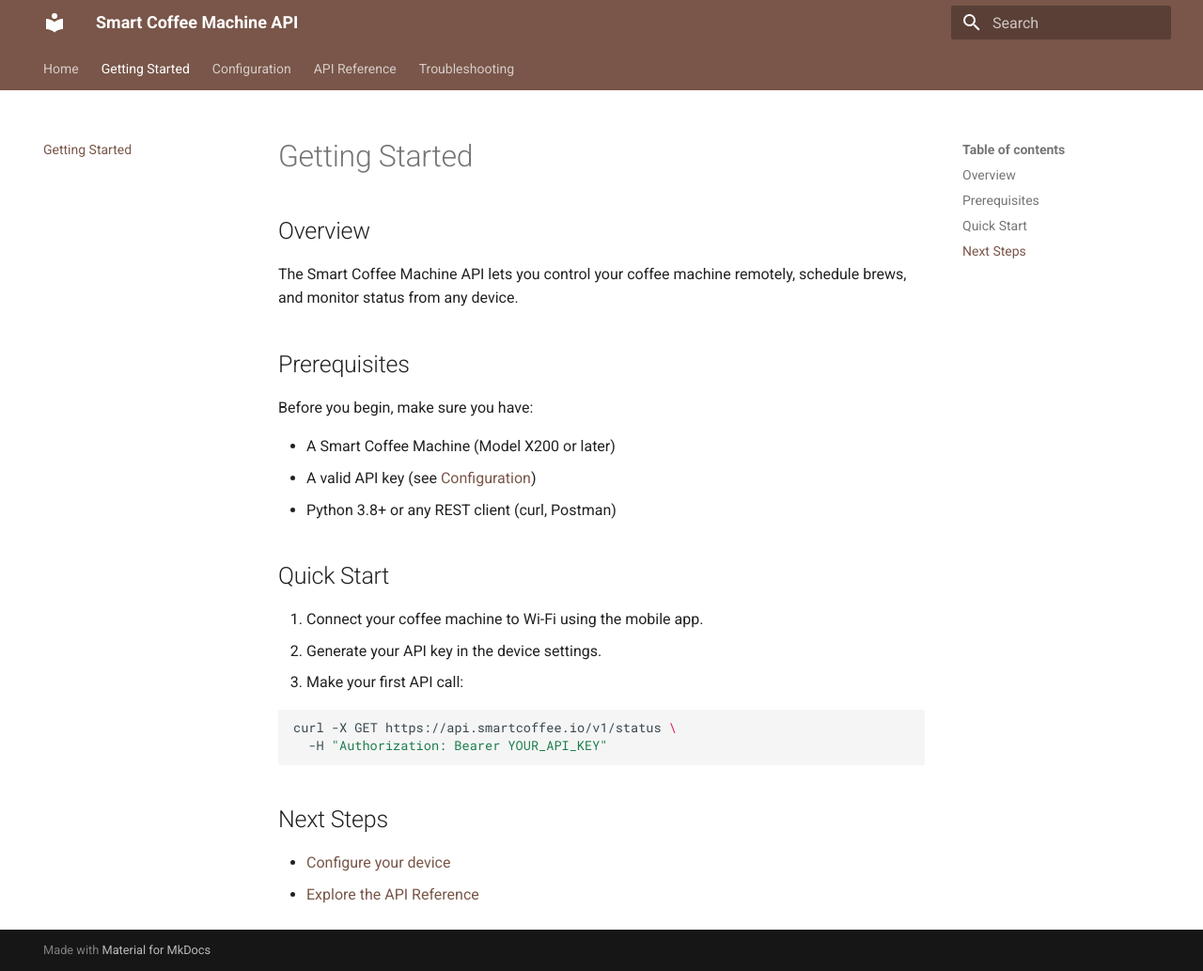
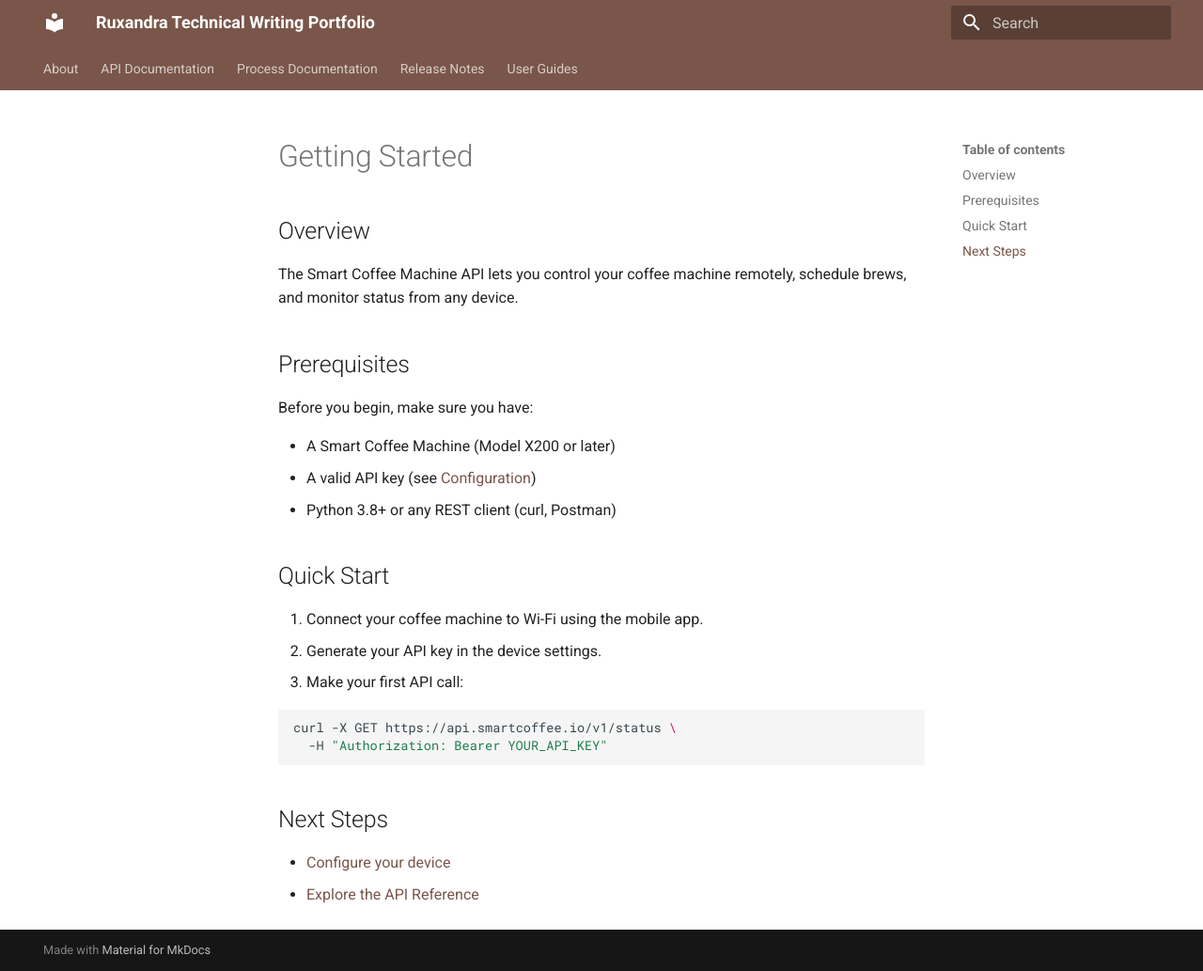
Before and after one commit to RuxShining/technical-writing-portfolio, an MkDocs documentation site: the page built from docs/getting-started.md, in a window 1280 px wide and 1033 px high. Shown: the whole window at 94% size. Built offline with MkDocs 1.6.1 and Material for MkDocs 9.7.7, drawn with Linux system fonts in a browser that asks for light colours.

Commit message:
Update portfolio navigation

```diff
--- a/mkdocs.yml
+++ b/mkdocs.yml
@@ -1,5 +1,5 @@
-site_name: Smart Coffee Machine API
-site_description: Documentation for the Smart Coffee Machine API
+site_name: Ruxandra Technical Writing Portfolio
+site_description: Technical Writing Samples and Documentation Portfolio
 theme:
   name: material
   palette:
@@ -10,11 +10,22 @@ theme:
     - navigation.sections
     - search.highlight
 nav:
-  - Home: index.md
-  - Getting Started: getting-started.md
-  - Configuration: configuration.md
-  - API Reference: api-reference.md
-  - Troubleshooting: troubleshooting.md
+  - About:
+      - About Me: about/about-me.md
+
+  - API Documentation:
+      - Claude API: api-docs/claude-api.html
+      - Payment Gateway: api-docs/payment-gateway.html
+
+  - Process Documentation:
+      - Release Workflow: process-docs/release-workflow.html
+      - Managing Release Documentation: process-docs/managing-release-documentation.html
+
+  - Release Notes:
+      - Enterprise Platform 4.8: release-notes/enterprise-platform-4-8.html
+
+  - User Guides:
+      - FitPro Smartwatch: user-guides/FitPro-smartwatch.html
 markdown_extensions:
   - admonition
   - pymdownx.details
```
